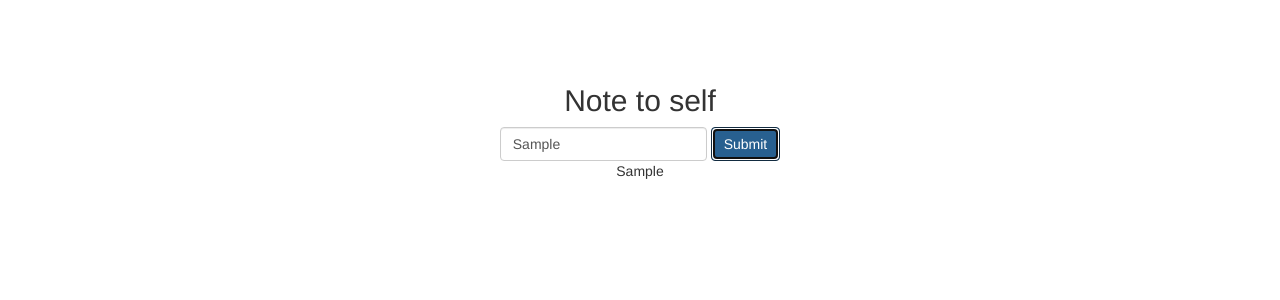
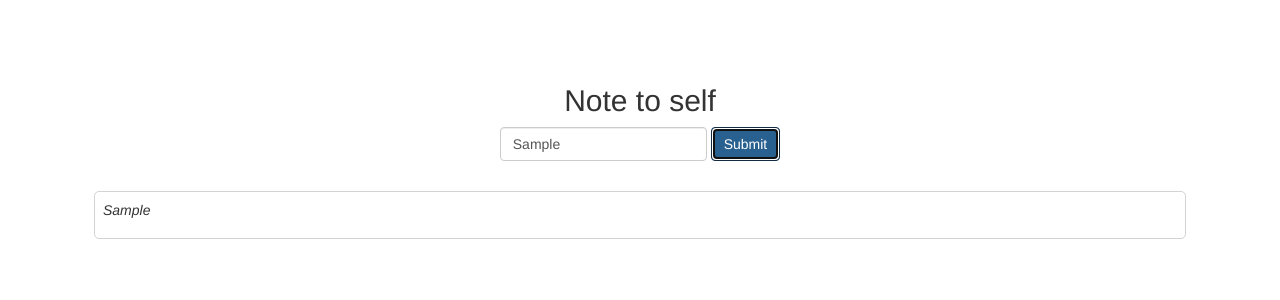
Before and after one commit to CesarAdan1/React-Testing, a React (Create React App) app: page / in a window 1280 px wide. Both pictures are taken after typing "Sample" into the empty fields and a click on the button "Submit". Shown: the top 300 px of the page. Built offline with nearby package versions, Linux system fonts and the light colour scheme.

Commit message:
propsstylescreatenotecomponentmodularize

```diff
--- a/src/Components/App.js
+++ b/src/Components/App.js
@@ -1,5 +1,6 @@
 import React, { Component } from 'react';
 import { Form, FormControl, Button } from 'react-bootstrap';
+import Note from './Note'
 
 
 class App extends Component {
@@ -32,7 +33,7 @@
         {
           this.state.notes.map((note, index) => {
             return (
-              <div key={index}>{note.text}</div>
+              <Note key={index} note={note} />
             )
           })
         }
--- /dev/null
+++ b/src/Components/Note.js
@@ -0,0 +1,13 @@
+import React, { Component } from 'react';
+import '../index.css';
+
+class Note extends Component {
+  render() {
+    return (
+      <div className='note'>
+        <p>{this.props.note.text}</p>
+      </div>
+    )
+  }
+}
+export default Note;
--- a/src/index.css
+++ b/src/index.css
@@ -1,5 +1,13 @@
 body {
   text-align: center;
   padding: 5%;
+}
 
+.note {
+  border: 1px solid lightgrey;
+  border-radius: 5px;
+  font-style: italic;
+  text-align: left;
+  padding: 8px;
+  margin: 30px;
 }
```
